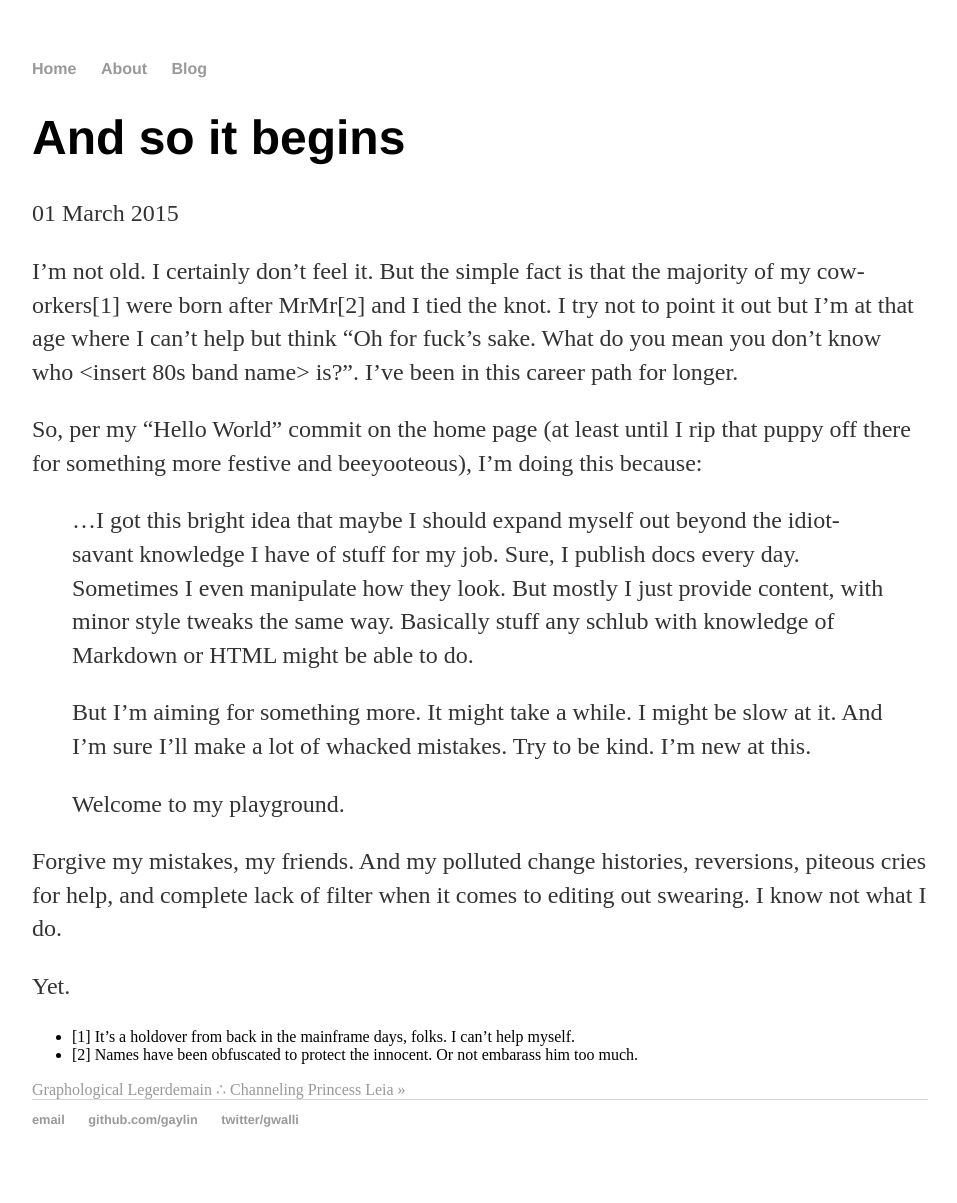
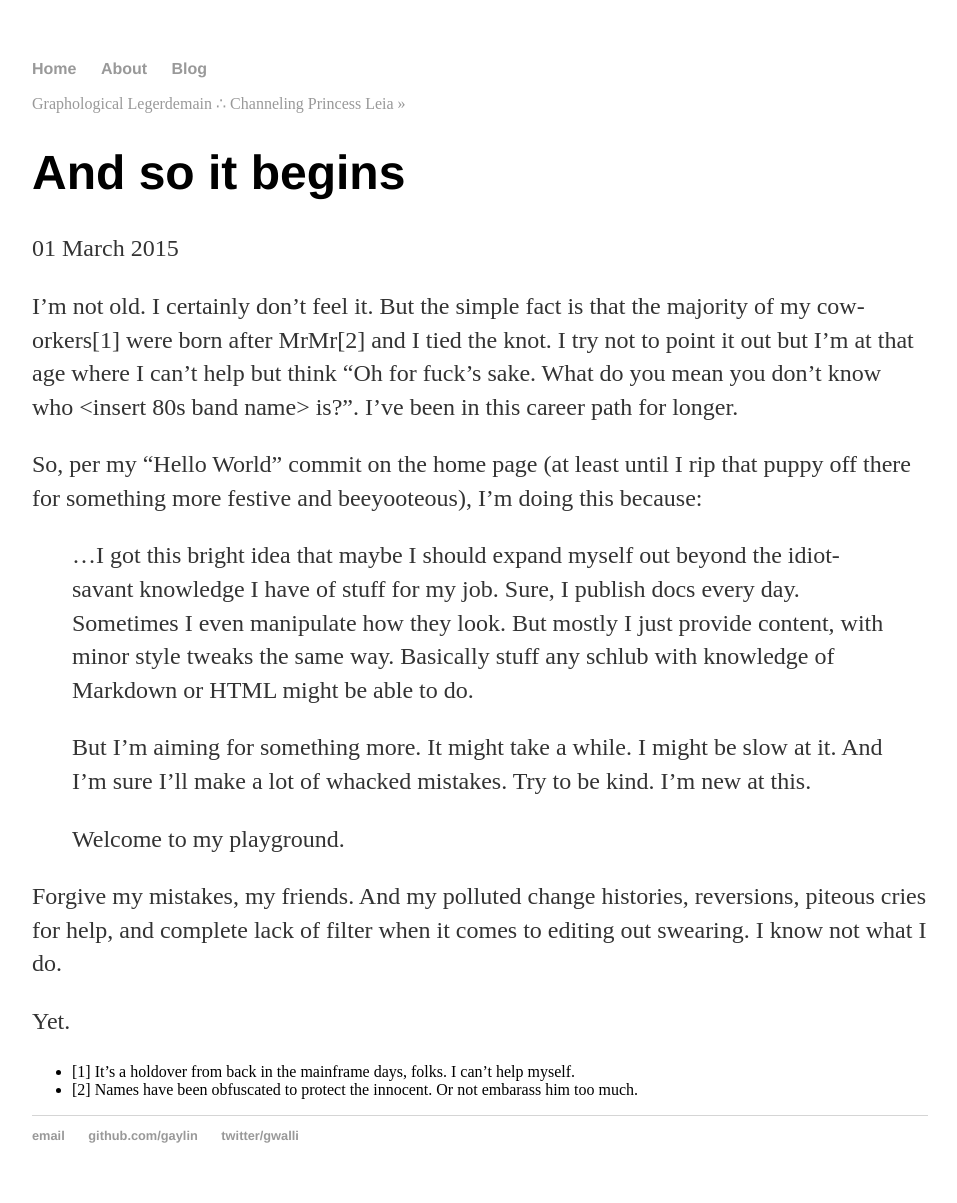
Before and after one commit to gaylin/gaylin.github.io, a Jekyll site: the page built from _posts/2015-03-01-and-so-it-begins.md, in a window 1280 px wide. Shown: the whole page, without its empty margins (160-1117 px from the left). Built offline with Jekyll 4.4.1, drawn with Linux system fonts in a browser that asks for light colours; Markdown is read by kramdown in place of the engine named in the settings; comment, search, counter and statistics services are not loaded; some of the changed lines change nothing that is shown.

Commit message:
align and center navigation links

```diff
--- a/_layouts/post.html
+++ b/_layouts/post.html
@@ -1,6 +1,17 @@
 ---
 layout: default
 ---
+<!-- Post prev/next buttons -->
+{% if page.previous %}
+<div align="center">
+   <b><a rel="prev" href="{{ page.previous.url }}">&laquo; {{ page.previous.title }} &there4;</a></b>
+   <br></br>
+ </div>
+ {% endif %}
+ <a href="http://gaylin.github.io/blog/">Graphological Legerdemain</a>
+ {% if page.next %}
+   <a rel="next" href="{{ page.next.url }}">&there4; {{ page.next.title }} &raquo;</a>
+ {% endif %}
 <!-- Post title and date info -->
 <h1>{{ page.title }}</h1>
 <p class="meta">{{ page.date | date_to_long_string }}</p>
@@ -8,14 +19,6 @@
 <div class="post">
   {{ content }}
 </div>
-<!-- Post prev/next buttons -->
-{% if page.previous %}
-   <a rel="prev" href="{{ page.previous.url }}">&laquo; {{ page.previous.title }} &there4;</a>
- {% endif %}
- <a href="http://gaylin.github.io/blog/">Graphological Legerdemain</a>
- {% if page.next %}
-   <a rel="next" href="{{ page.next.url }}">&there4; {{ page.next.title }} &raquo;</a>
- {% endif %}
 <!-- Post comments -->
 <div class="postcomments">
 	{% include disqus.html %}
```
